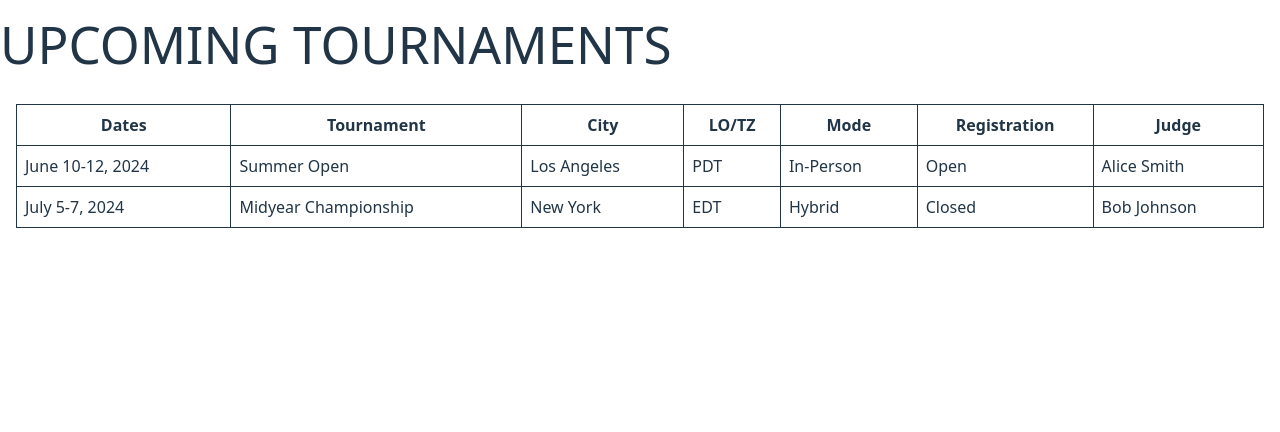
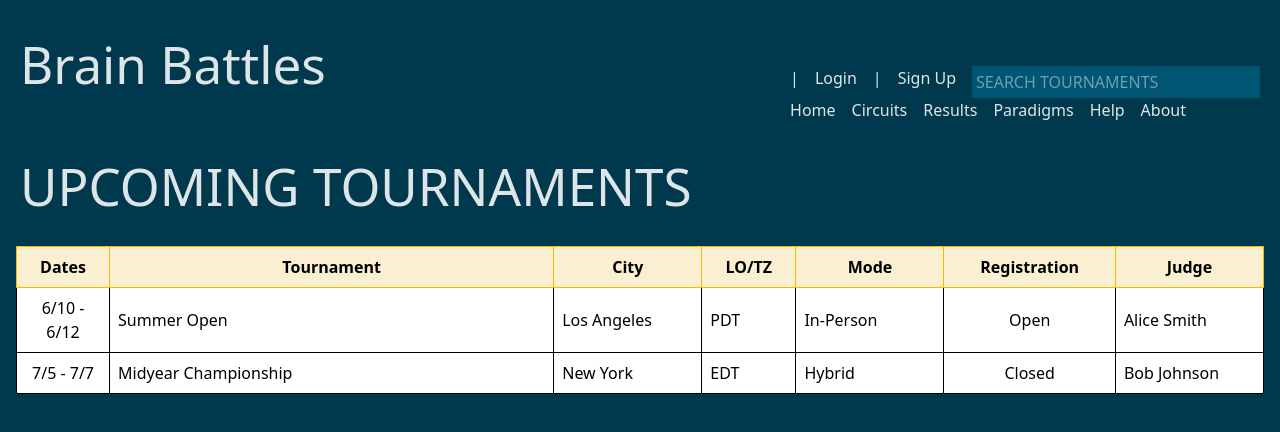
Before and after one commit to SanctusFides/brain-battle, a React (Vite) app: page / in a window 1280 px wide. Shown: the top 432 px of the page. Built offline with nearby package versions, Linux system fonts and the light colour scheme.

Commit message:
Created header, added table formatting using programmed customizations for columns

```diff
--- a/src/components/DataTable.tsx
+++ b/src/components/DataTable.tsx
@@ -3,6 +3,8 @@ import type { ReactNode } from "react";
 type Column<T> = {
   key: keyof T;
   header: string;
+  width: number;
+  format?: string;
   render?: (value: T[keyof T]) => ReactNode;
 };
 
@@ -17,7 +19,7 @@ export default function DataTable<T extends { id: number | string }>({
 }: DataTableProps<T>) {
   return (
     <div className="overflow-x-auto">
-      <table className="min-w-full border-collapse border border-gray-200">
+      <table className="min-w-full  bg-white text-black">
         <TableHeader columns={columns} />
         <tbody>
           {data.map((row) => (
@@ -38,7 +40,9 @@ function TableHeader<T>({ columns }: TableHeaderProps<T>) {
     <thead>
       <tr>
         {columns.map((column) => (
-          <th key={String(column.key)} className="border p-2">
+          <th key={String(column.key)}
+          className="border p-2 bg-[#fbefd2] border-[#ffb400]"
+          style={{ width: `${column.width * 100}px` }}>
             {column.header}
           </th>
         ))}
@@ -63,6 +67,7 @@ function TableRow<T extends { id: number | string }>({
           key={String(column.key)}
           value={row[column.key]}
           render={column.render}
+          format={column.format}
         />
       ))}
     </tr>
@@ -71,11 +76,12 @@ function TableRow<T extends { id: number | string }>({
 
 type TableCellProps<T> = {
   value: T;
+  format?: string;
   render?: (value: T) => ReactNode;
 };
 
-function TableCell<T>({ value, render }: TableCellProps<T>) {
+function TableCell<T>({ value, format, render }: TableCellProps<T>) {
   return (
-    <td className="border p-2">{render ? render(value) : String(value)}</td>
+    <td className="border p-2" style={{textAlign: format === "center" ? "center" : "left"}} >{render ? render(value) : String(value)}</td>
   );
 }
--- /dev/null
+++ b/src/components/Header.tsx
@@ -0,0 +1,25 @@
+
+export default function Header() {
+  return (
+  <header className="flex justify-between items-baseline m-5">
+    <h1 className="">Brain Battles</h1>
+    <div>
+      <div className="flex gap-4">
+        <h4>|</h4>
+        <h4>Login</h4>
+        <h4>|</h4>
+        <h4>Sign Up</h4>
+        <input placeholder="SEARCH TOURNAMENTS" className="bg-[#005573] p-1 w-72"></input>
+      </div>
+      <div className="flex gap-4">
+        <h3>Home</h3>
+        <h3>Circuits</h3>
+        <h3>Results</h3>
+        <h3>Paradigms</h3>
+        <h3>Help</h3>
+        <h3>About</h3>
+      </div>
+    </div>
+  </header>
+  );
+}
--- a/src/index.css
+++ b/src/index.css
@@ -5,7 +5,7 @@
 
   color-scheme: light dark;
   color: rgba(255, 255, 255, 0.87);
-  background-color: #242424;
+  background-color: #00394d;
 
   font-synthesis: none;
   text-rendering: optimizeLegibility;
@@ -32,17 +32,3 @@ h1 {
   font-size: 3.2em;
   line-height: 1.1;
 }
-
-
-@media (prefers-color-scheme: light) {
-  :root {
-    color: #213547;
-    background-color: #ffffff;
-  }
-  a:hover {
-    color: #747bff;
-  }
-  button {
-    background-color: #f9f9f9;
-  }
-}
--- a/src/pages/Home.tsx
+++ b/src/pages/Home.tsx
@@ -1,4 +1,5 @@
 import DataTable from "../components/DataTable";
+import Header from "../components/Header";
 
 type Entry = {
   id: number;
@@ -14,7 +15,7 @@ type Entry = {
 const testData = [
   {
     id: 1,
-    dates: "June 10-12, 2024",
+    dates: "6/10 - 6/12",
     tournament: "Summer Open",
     city: "Los Angeles",
     timezone: "PDT",
@@ -24,7 +25,7 @@ const testData = [
   },
   {
     id: 2,
-    dates: "July 5-7, 2024",
+    dates: "7/5 - 7/7",
     tournament: "Midyear Championship",
     city: "New York",
     timezone: "EDT",
@@ -37,22 +38,25 @@ const testData = [
 const columns: Array<{
   key: keyof Entry;
   header: string;
+  width: number;
+  format?: string;
   render?: (value: Entry[keyof Entry]) => React.ReactNode;
 }> = [
-  { key: 'dates', header: 'Dates' },
-  { key: 'tournament', header: 'Tournament' },
-  { key: 'city', header: 'City' },
-  { key: 'timezone', header: 'LO/TZ' },
-  { key: 'mode', header: 'Mode' },
-  { key: 'registration', header: 'Registration' },
-  { key: 'judge', header: 'Judge' },
+  { key: 'dates', header: 'Dates', width: .5 , format: "center"},
+  { key: 'tournament', header: 'Tournament', width: 3 },
+  { key: 'city', header: 'City', width: 1 },
+  { key: 'timezone', header: 'LO/TZ', width: .5 },
+  { key: 'mode', header: 'Mode', width: 1 },
+  { key: 'registration', header: 'Registration', width: 1, format: "center" },
+  { key: 'judge', header: 'Judge', width: 1 },
 ]
 
 export default function Home() {
   return (
     <div className="flex flex-col gap-4 mt-4">
-      <h1>UPCOMING TOURNAMENTS</h1>
-      <div className="m-4">
+      <Header />
+      <h1 className="ml-5">UPCOMING TOURNAMENTS</h1>
+      <div className="m-4 bg-white">
         <DataTable<Entry> data={testData} columns={columns} />
       </div>
     </div>
```
Also changed, not shown: 1 other file (tests, documents, lock files or other folders).
